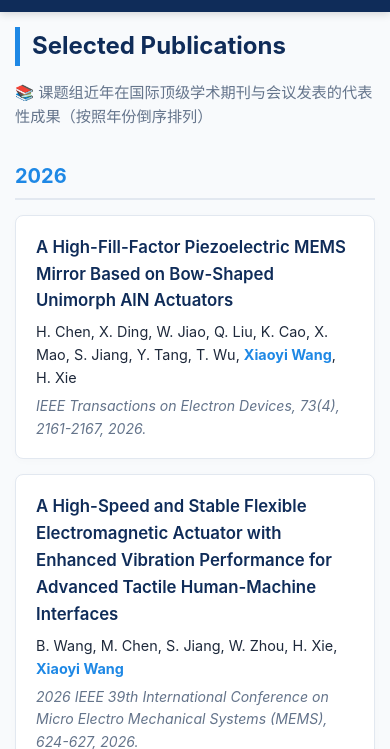
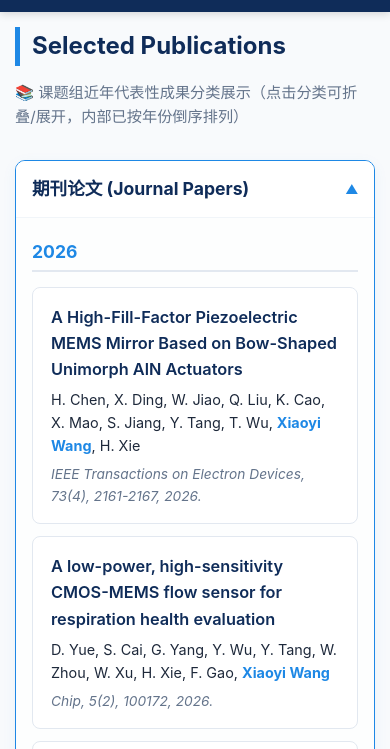
Before and after one commit to xiaoyiguo001-bit/Smart-Sensor-Hub, a plain HTML site: page publications.html in a window 390 px wide. Shown: the part 95-844 px from the top of the page. Drawn offline with Linux system fonts and the light colour scheme.

Commit message:
Update publications.html

```diff
--- a/publications.html
+++ b/publications.html
@@ -96,15 +96,68 @@
             font-size: 0.95rem;
         }
 
+        /* 四个分类手风琴折叠面板样式 */
+        .category-details {
+            background: white;
+            border: 1px solid #e2e8f0;
+            border-radius: 10px;
+            margin-bottom: 20px;
+            box-shadow: 0 2px 6px rgba(0,0,0,0.02);
+            overflow: hidden;
+            transition: border-color 0.2s ease;
+        }
+        .category-details[open] {
+            border-color: var(--secondary);
+            box-shadow: 0 4px 15px rgba(30,136,229,0.06);
+        }
+        .category-summary {
+            font-size: 1.2rem;
+            color: var(--primary);
+            font-weight: 700;
+            padding: 18px 24px;
+            cursor: pointer;
+            list-style: none; /* 隐藏默认小箭头 */
+            display: flex;
+            justify-content: space-between;
+            align-items: center;
+            background-color: #fff;
+            user-select: none;
+            transition: background-color 0.2s ease;
+        }
+        .category-summary::-webkit-details-marker {
+            display: none; /* 兼容 Safari 隐藏默认箭头 */
+        }
+        .category-summary:hover {
+            background-color: #f8fafc;
+            color: var(--secondary);
+        }
+        /* 自定义开关小箭头 */
+        .category-summary::after {
+            content: "▼";
+            font-size: 0.8rem;
+            color: var(--muted);
+            transition: transform 0.3s ease;
+        }
+        .category-details[open] .category-summary::after {
+            transform: rotate(180deg);
+            color: var(--secondary);
+        }
+
+        .category-body {
+            padding: 0 24px 20px 24px;
+            border-top: 1px solid #f1f5f9;
+            background-color: #fdfefe;
+        }
+
         /* 年份区块 */
         .year-section {
-            margin-bottom: 35px;
+            margin-top: 20px;
         }
         .year-heading {
-            font-size: 1.25rem;
+            font-size: 1.1rem;
             color: var(--secondary);
             border-bottom: 2px solid #e2e8f0;
-            padding-bottom: 6px;
+            padding-bottom: 4px;
             margin-bottom: 15px;
             font-weight: 700;
         }
@@ -118,19 +171,18 @@
         .pub-item {
             background: white;
             border-radius: 8px;
-            padding: 18px 20px;
-            margin-bottom: 15px;
+            padding: 16px 18px;
+            margin-bottom: 12px;
             border: 1px solid #e2e8f0;
-            box-shadow: 0 2px 8px rgba(0,0,0,0.02);
             transition: all 0.2s ease;
         }
         .pub-item:hover {
             border-color: var(--secondary);
-            box-shadow: 0 4px 15px rgba(30,136,229,0.08);
-            transform: translateY(-2px);
+            box-shadow: 0 3px 10px rgba(30,136,229,0.05);
+            transform: translateY(-1px);
         }
         .pub-title {
-            font-size: 1.05rem;
+            font-size: 1.02rem;
             color: var(--primary);
             font-weight: 600;
             margin-bottom: 6px;
@@ -144,7 +196,7 @@
             color: var(--secondary);
         }
         .pub-venue {
-            font-size: 0.88rem;
+            font-size: 0.86rem;
             color: var(--muted);
             font-style: italic;
         }
@@ -178,6 +230,13 @@
                 margin: 15px auto;
                 padding: 0 15px;
             }
+            .category-summary {
+                padding: 14px 16px;
+                font-size: 1.1rem;
+            }
+            .category-body {
+                padding: 0 16px 16px 16px;
+            }
         }
 
         footer { text-align: center; padding: 30px 0; margin-top: 60px; background: var(--primary); color: #94a3b8; font-size: 0.85rem; }
@@ -200,8 +259,14 @@
 
     <div class="container">
         <div class="section-title">Selected Publications</div>
-        <p class="section-subtitle">📚 课题组近年在国际顶级学术期刊与会议发表的代表性成果（按照年份倒序排列）</p>
+        <p class="section-subtitle">📚 课题组近年代表性成果分类展示（点击分类可折叠/展开，内部已按年份倒序排列）</p>
 
+        <!-- 分类一：期刊论文 (Journal Papers) -->
+        <details class="category-details" open>
+            <summary class="category-summary">
+                <span>期刊论文 (Journal Papers)</span>
+            </summary>
+            <div class="category-body">
                 <!-- 2026 年 -->
                 <div class="year-section">
                     <div class="year-heading">2026</div>
@@ -212,19 +277,9 @@
                             <div class="pub-venue">IEEE Transactions on Electron Devices, 73(4), 2161-2167, 2026.</div>
                         </li>
                         <li class="pub-item">
-                    <div class="pub-title">A High-Speed and Stable Flexible Electromagnetic Actuator with Enhanced Vibration Performance for Advanced Tactile Human-Machine Interfaces</div>
-                    <div class="pub-authors">B. Wang, M. Chen, S. Jiang, W. Zhou, H. Xie, <strong>Xiaoyi Wang</strong></div>
-                    <div class="pub-venue">2026 IEEE 39th International Conference on Micro Electro Mechanical Systems (MEMS), 624-627, 2026.</div>
-                </li>
-                <li class="pub-item">
                             <div class="pub-title">A low-power, high-sensitivity CMOS-MEMS flow sensor for respiration health evaluation</div>
                             <div class="pub-authors">D. Yue, S. Cai, G. Yang, Y. Wu, Y. Tang, W. Zhou, W. Xu, H. Xie, F. Gao, <strong>Xiaoyi Wang</strong></div>
                             <div class="pub-venue">Chip, 5(2), 100172, 2026.</div>
-                </li>
-                <li class="pub-item">
-                    <div class="pub-title">A Low Power CMOS-MEMS Monolithic Integrated Dual-Mode Thermal Sensor with Thermal Conductivity Compensation for Accurate Binary Gas Measurement</div>
-                    <div class="pub-authors">S. Xu, S. Yin, D. Yue, L. Lu, Y. Tang, H. Xie, F. Gao, <strong>Xiaoyi Wang</strong></div>
-                    <div class="pub-venue">2026 IEEE 39th International Conference on Micro Electro Mechanical Systems (MEMS), 994-997, 2026.</div>
                         </li>
                         <li class="pub-item">
                             <div class="pub-title">A Novel Contactless DC Current Sensor Using a Highly Sensitive Thin-Film Lamb Wave Resonator With a Self-Aligned Micromagnet</div>
@@ -251,22 +306,15 @@
                     </ul>
                 </div>
 
-        <!-- 2023 年 -->
+                <!-- 2023 年及更早 -->
                 <div class="year-section">
-            <div class="year-heading">2023</div>
+                    <div class="year-heading">2023 & Earlier</div>
                     <ul class="pub-list">
                         <li class="pub-item">
                             <div class="pub-title">Vertical serpentine interconnect-enabled stretchable and curved electronics</div>
                             <div class="pub-authors">R. Jiao, R. Wang, Y. Wang, Y.K. Cheung, X. Chen, <strong>Xiaoyi Wang</strong>, Y. Deng, H. Yu</div>
                             <div class="pub-venue">Microsystems & Nanoengineering, 9(1), 149, 2023.</div>
                         </li>
-            </ul>
-        </div>
-
-        <!-- 2022 年 -->
-        <div class="year-section">
-            <div class="year-heading">2022</div>
-            <ul class="pub-list">
                         <li class="pub-item">
                             <div class="pub-title">A fast-response breathing monitoring system for human respiration disease detection</div>
                             <div class="pub-authors"><strong>Xiaoyi Wang</strong>, Z. Ke, G. Liao, X. Pan, Y. Yang, W. Xu</div>
@@ -274,8 +322,56 @@
                         </li>
                     </ul>
                 </div>
+            </div>
+        </details>
 
-        <!-- 2021 年及更早 -->
+        <!-- 分类二：会议论文 (Conference Papers) -->
+        <details class="category-details">
+            <summary class="category-summary">
+                <span>会议论文 (Conference Papers)</span>
+            </summary>
+            <div class="category-body">
+                <div class="year-section">
+                    <div class="year-heading">2026</div>
+                    <ul class="pub-list">
+                        <li class="pub-item">
+                            <div class="pub-title">A High-Speed and Stable Flexible Electromagnetic Actuator with Enhanced Vibration Performance for Advanced Tactile Human-Machine Interfaces</div>
+                            <div class="pub-authors">B. Wang, M. Chen, S. Jiang, W. Zhou, H. Xie, <strong>Xiaoyi Wang</strong></div>
+                            <div class="pub-venue">2026 IEEE 39th International Conference on Micro Electro Mechanical Systems (MEMS), 624-627, 2026.</div>
+                        </li>
+                        <li class="pub-item">
+                            <div class="pub-title">A Low Power CMOS-MEMS Monolithic Integrated Dual-Mode Thermal Sensor with Thermal Conductivity Compensation for Accurate Binary Gas Measurement</div>
+                            <div class="pub-authors">S. Xu, S. Yin, D. Yue, L. Lu, Y. Tang, H. Xie, F. Gao, <strong>Xiaoyi Wang</strong></div>
+                            <div class="pub-venue">2026 IEEE 39th International Conference on Micro Electro Mechanical Systems (MEMS), 994-997, 2026.</div>
+                        </li>
+                    </ul>
+                </div>
+            </div>
+        </details>
+
+        <!-- 分类三：专著与专利 (Books & Patents - 示例预留) -->
+        <details class="category-details">
+            <summary class="category-summary">
+                <span>专著与专利 (Books & Patents)</span>
+            </summary>
+            <div class="category-body">
+                <div class="year-section">
+                    <div class="year-heading">相关成果</div>
+                    <ul class="pub-list">
+                        <li class="pub-item">
+                            <div class="pub-title">暂无数据或可在后续在此处添加对应的专著与专利成果。</div>
+                        </li>
+                    </ul>
+                </div>
+            </div>
+        </details>
+
+        <!-- 分类四：早期成果 (Early Works / Others) -->
+        <details class="category-details">
+            <summary class="category-summary">
+                <span>早期成果与其它 (Early Works & Others)</span>
+            </summary>
+            <div class="category-body">
                 <div class="year-section">
                     <div class="year-heading">2021 & Earlier</div>
                     <ul class="pub-list">
@@ -302,6 +398,8 @@
                     </ul>
                 </div>
             </div>
+        </details>
+    </div>
 
     <footer>
         <p>© 2026 Smart Sensor Group | Beijing Institute of Technology</p>
```
Lines whose indentation alone changed are shown as unchanged.
